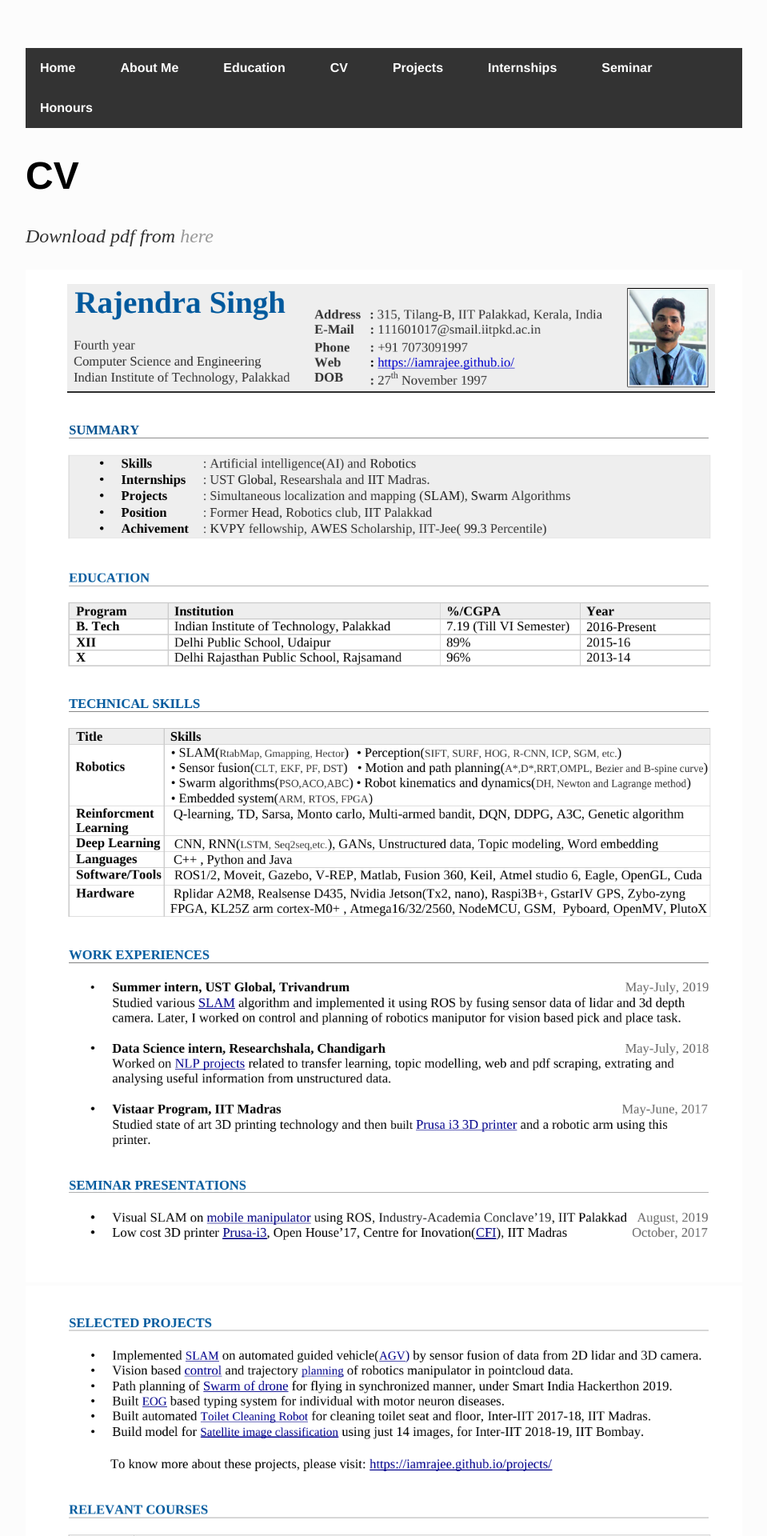
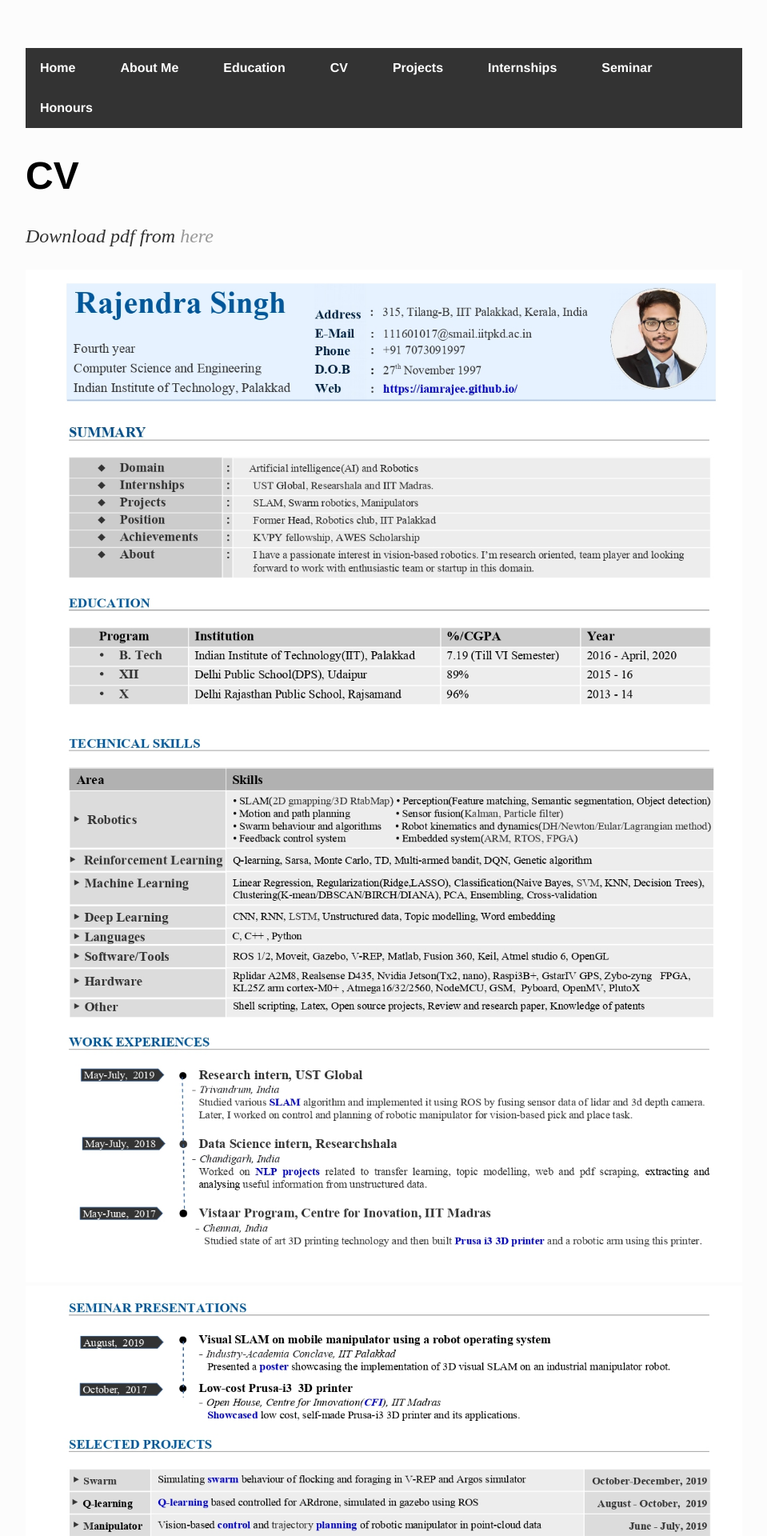
Before and after one commit to iamrajee/iamrajee.github.io, a Jekyll site: the page built from cv/index.html, in a window 1280 px wide. Shown: the top 1920 px of the page at 80% size, without its empty margins (160-1119 px from the left). Built offline with Jekyll 4.4.1, drawn with Linux system fonts in a browser that asks for light colours.

Commit message:
Update index.html

```diff
--- a/cv/index.html
+++ b/cv/index.html
@@ -9,8 +9,8 @@ title: CV
 <!-- 	<div w3-include-html="https://github.com/iamrajee/resume/blob/master/Rajendra_resume2019_roboticsV6.html"></div> -->
 <!-- 	<img src="images/Rajendra_resume2019_roboticsV2-1.jpg" style='height: 100%; width: 100%; object-fit: contain'/>
 	<img src="images/Rajendra_resume2019_roboticsV2-2.jpg" style='height: 100%; width: 100%; object-fit: contain'/> -->
-	<img src="images/final-1.png" style='height: 100%; width: 100%; object-fit: contain'/>
-	<img src="images/final-2.png" style='height: 100%; width: 100%; object-fit: contain'/>
+	<img src="images/Rajendra_resume2019_roboticsV10-1.jpg" style='height: 100%; width: 100%; object-fit: contain'/>
+	<img src="images/Rajendra_resume2019_roboticsV10-2.jpg" style='height: 100%; width: 100%; object-fit: contain'/>
 <!-- 	<img src="https://github.com/iamrajee/resume/blob/master/final-1.png" style='height: 100%; width: 100%; object-fit: contain'/>
 	<img src="https://github.com/iamrajee/resume/blob/master/final-2.png" style='height: 100%; width: 100%; object-fit: contain'/>
 	<img src="../../../../resume/blob/master/final-1.png" style='height: 100%; width: 100%; object-fit: contain'/>
```
